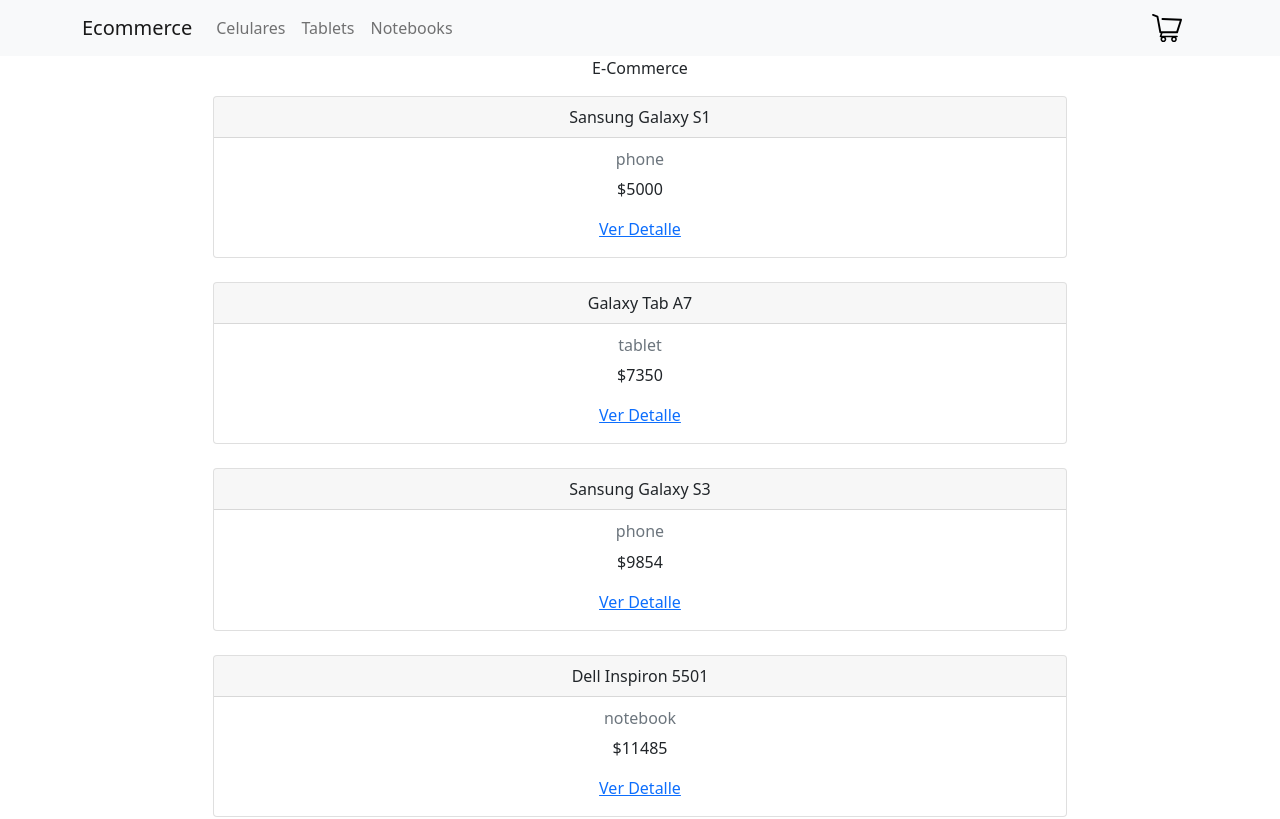
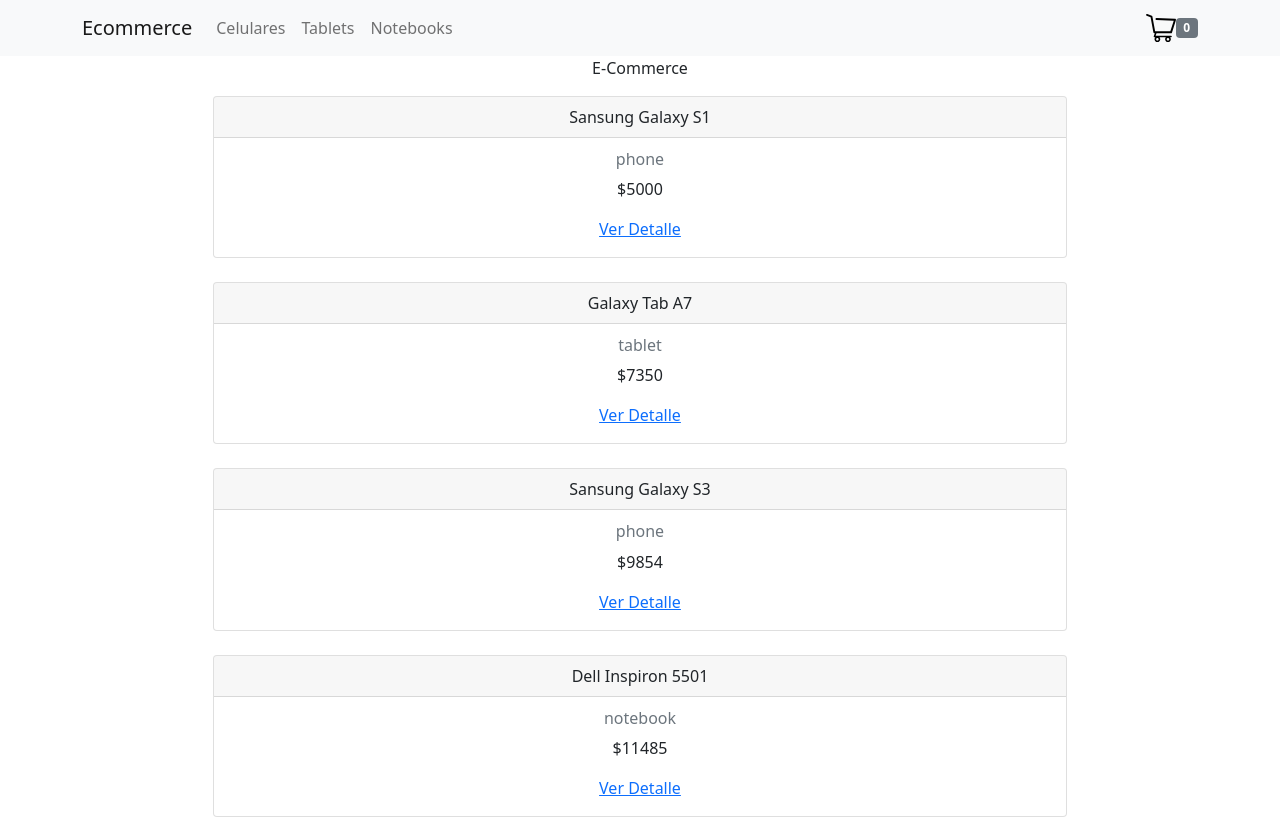
Before and after one commit to lucho77/reactCoderhouse, a React (Create React App) app: page / in a window 1280 px wide. Shown: the top 819 px of the page. Built offline with nearby package versions, Linux system fonts and the light colour scheme.

Commit message:
desafio9

```diff
--- a/src/App.js
+++ b/src/App.js
@@ -3,21 +3,52 @@
 import ItemListConteiner from './components/ItemListConteiner';
 import ItemDetailContainer from './components/ItemDetailContainer';
 import { BrowserRouter, Route, Routes } from 'react-router-dom';
+import { ProviderCart } from './context/CartContext';
+import Cart from './components/Cart';
+import { useState } from 'react';
 
 function App() {
+  const [carts,setCarts] = useState([]);
+  const addCart = (item)=>{
+
+    console.log('seteando al carrito');
+    console.log(item);
+    let encontrado = false;
+    carts.forEach(element => {
+      if(element.id === item.id){
+        element.cantidad +=item.cantidad;
+        encontrado = true;
+      }
+
+    });
+    if(!encontrado){
+      setCarts([...carts,item]);
+
+    }
+    console.log(carts);
+}
+const getTotal = ()=>{
+  let acu = 0;
+  carts.forEach(element => {
+    acu+=element.cantidad;
+  });
+  return acu;
+}
+
   return (
     <div className="App">
+      <ProviderCart value={{carts,addCart,getTotal}}>
       <BrowserRouter>
       <NavBar/>
       <Routes>
       <Route path="/" element={<ItemListConteiner name='E-Commerce'/>}/>
       <Route path="/category/:category" element={<ItemListConteiner name='Productos filtrados por categoria'/>}/>
       <Route path="/detail/:productId" element={<ItemDetailContainer/>}/>
-      <Route path="/cart" element={<h1>CART</h1> }/>
+      <Route path="/cart" element={<Cart/>}/>
       <Route path="*" element={<h1>PAGE NOT FOUND</h1> }/>
       </Routes>
       </BrowserRouter>
-       {/*<ItemDetailContainer id={1} title={"Detalle Item"}/>*/}
+      </ProviderCart>
     </div>
   );
 }
--- a/src/components/CarWidget.js
+++ b/src/components/CarWidget.js
@@ -1,14 +1,25 @@
 import logo from '../cart.svg'; // Tell Webpack this JS file uses this image
+import { Badge } from 'react-bootstrap';
+import { useContext } from 'react';
+import { useNavigate } from 'react-router-dom';
+import ContextCart from '../context/CartContext';
+function CarWidget() {
+  const {getTotal} = useContext(ContextCart);
 
-function CarWidget() {
-    return (
+  let navigate = useNavigate();
+const cantidad = getTotal();
+  const goToCart = ()=>{
+    navigate('cart')
+}
+  return (
+
       <>
        <img
         src={logo}
         width="30"
         height="30"
-        className="d-inline-block align-top"
-        alt="cart logo"></img>
+        className="d-inline-block align-top" onClick={goToCart}
+        alt="cart logo"></img><Badge bg="secondary">{cantidad}</Badge>
         </>
         );
 }
--- /dev/null
+++ b/src/components/Cart.js
@@ -0,0 +1,21 @@
+import { useContext } from "react";
+import { Link } from "react-router-dom";
+import ContextCart from "../context/CartContext";
+
+const  Cart = () =>{
+    const {carts} = useContext(ContextCart);
+    console.log('vista cart')
+    console.log(carts)
+    return (
+        <div>
+            <h1>Cart</h1>
+            <div>
+                {carts.map(c => <div key={c.id}>{c.name} Cantidad:{c.cantidad} </div> )}
+        <br/>
+                <Link to={'/'}>Volver</Link>
+
+            </div>
+        </div>
+    )
+}
+export default Cart;
--- a/src/components/ItemDetail.js
+++ b/src/components/ItemDetail.js
@@ -1,16 +1,21 @@
-import { useState } from 'react';
+import { useContext, useState } from 'react';
 import Card from 'react-bootstrap/Card';
 import { Link } from 'react-router-dom';
+import ContextCart from '../context/CartContext';
 import ItemCount from './itemCount';
 
 const  ItemDetail = ({product,title}) =>{
-    console.log('product');
-    console.log(product);
-    const [cantidad,setCantidad]=useState(0);
-    const onAdd  = (cant)=>{
+      console.log('product');
+      console.log(product);
+      const {addCart} = useContext(ContextCart)
+//      console.log(addCart);
+      const [cantidad,setCantidad]=useState(0);
+      const onAdd  = (cant)=>{
       console.log('cantidad');
       console.log(cant);
       setCantidad(cant);
+      product.cantidad = cant;
+      addCart(product);
     }
     return (
       <div className="col-xs-12 col-sm-8 offset-sm-2">
--- a/src/components/NavBar.js
+++ b/src/components/NavBar.js
@@ -4,11 +4,11 @@
 import CarWidget from './CarWidget';
 
 function NavBar() {
-    return (
+  return (
       <>
   <Navbar bg="light" expand="lg">
   <Container>
-    <Navbar.Brand href="/">Ecommerce</Navbar.Brand>
+    <Navbar.Brand href ="/">Ecommerce</Navbar.Brand>
     <Navbar.Toggle aria-controls="basic-navbar-nav" />
     <Navbar.Collapse id="basic-navbar-nav">
       <Nav className="me-auto">
@@ -17,9 +17,7 @@
         <Nav.Link href="/category/notebook">Notebooks</Nav.Link>
       </Nav>
     </Navbar.Collapse>
-    <Navbar.Brand href="/">
     <CarWidget/>
-    </Navbar.Brand>
   </Container>
 </Navbar>
 </>
--- /dev/null
+++ b/src/context/CartContext.js
@@ -0,0 +1,6 @@
+import React from 'react';
+
+const ContextCart = React.createContext();
+export const ProviderCart = ContextCart.Provider;
+
+export default ContextCart;
--- a/src/mocks/mocksProduct.js
+++ b/src/mocks/mocksProduct.js
@@ -6,7 +6,8 @@
     price:5000,
     category:'phone',
     img:'',
-    desc:'Telefono Sansung Galaxy S1 año 2010'
+    desc:'Telefono Sansung Galaxy S1 año 2010',
+    cantidad:0,
 },
 {
     id:2,
@@ -15,7 +16,8 @@
     price:7350,
     category:'tablet',
     img:'',
-    desc:'Tablet Sansung Lite Tab A7'
+    desc:'Tablet Sansung Lite Tab A7',
+    cantidad:0,
 },
 {
     id:3,
@@ -24,7 +26,8 @@
     price:9854,
     category:'phone',
     img:'',
-    desc:'Telefono Sansung Glaxy S3 año 2012'
+    desc:'Telefono Sansung Glaxy S3 año 2012',
+    cantidad:0
 },
 {
     id:4,
@@ -33,7 +36,8 @@
     price:11485,
     category:'notebook',
     img:'',
-    desc:'Notebook Dell Inspiron  5501 I5 -8GB 512 GB '
+    desc:'Notebook Dell Inspiron  5501 I5 -8GB 512 GB ',
+    cantidad:0
 },
 {
     id:5,
@@ -42,7 +46,9 @@
     price:17000,
     category:'phone',
     img:'',
-    desc:'Telefono Sansung Glaxy S5 año 2014'
+    desc:'Telefono Sansung Glaxy S5 año 2014',
+    cantidad:0
+
 },
 {
     id:6,
@@ -51,7 +57,9 @@
     price:24510,
     category:'phone',
     img:'',
-    desc:'Telefono Sansung Glaxy S6 año 2015'
+    desc:'Telefono Sansung Glaxy S6 año 2015',
+    cantidad:0
+
 },
 {
     id:7,
@@ -60,7 +68,9 @@
     price:32458,
     category:'phone',
     img:'',
-    desc:'Telefono Sansung Glaxy S7 año 2016'
+    desc:'Telefono Sansung Glaxy S7 año 2016',
+    cantidad:0
+
 },
 {
     id:8,
@@ -69,7 +79,9 @@
     price:42545,
     category:'phone',
     img:'',
-    desc:'Telefono Sansung Glaxy S8 año 2017'
+    desc:'Telefono Sansung Glaxy S8 año 2017',
+    cantidad:0
+
 },
 {
     id:9,
@@ -78,7 +90,9 @@
     price:57878,
     category:'phone',
     img:'',
-    desc:'Telefono Sansung Glaxy S9 año 2018'
+    desc:'Telefono Sansung Glaxy S9 año 2018',
+    cantidad:0
+
 }
 
 
```
